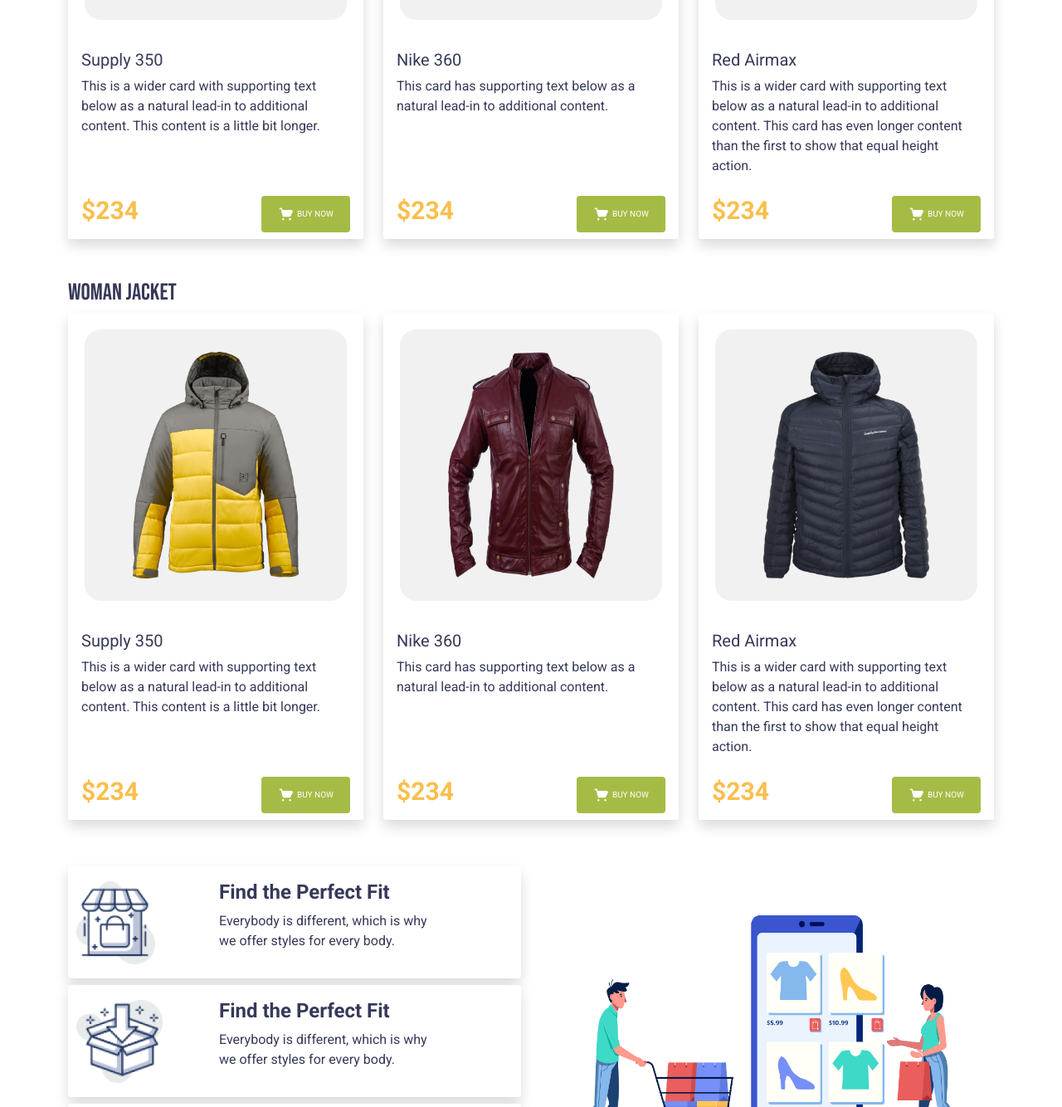
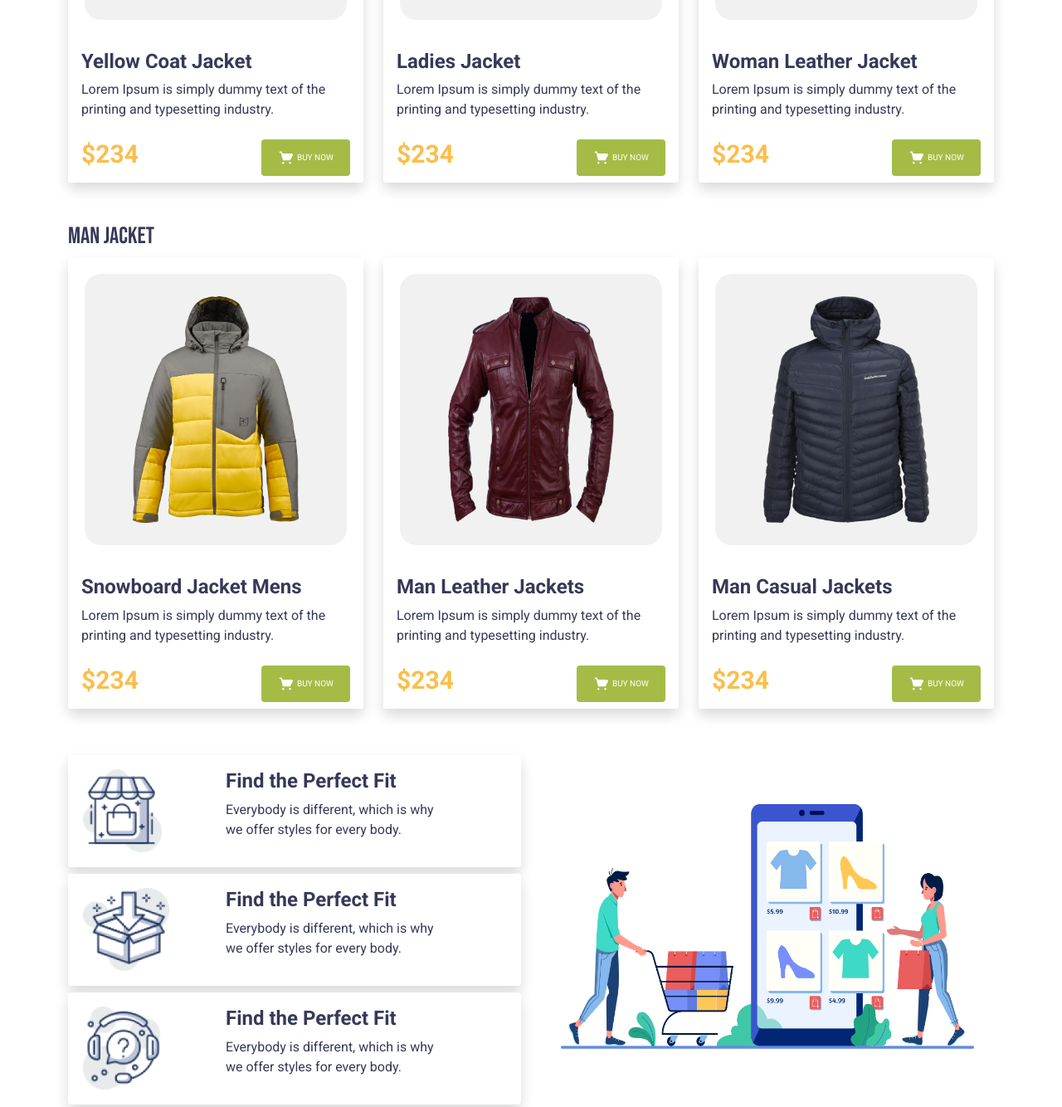
Before and after one commit to jany-coder/assignment-02-PenguinFashion, a plain HTML site: page index.html in a window 1280 px wide. Shown: the part 1113-2447 px from the top of the page at 83% size. Drawn offline with Linux system fonts and the light colour scheme.

Commit message:
final-submit

```diff
--- a/css/style.css
+++ b/css/style.css
@@ -20,17 +20,7 @@ body{
     color:  #363958;
 }
 
-.orange{
-    color:#FABE4C;
-}
 
-.dark-blue{
-    color: #363958;
-}
-
-.black{
-    color: #3E3E3E;
-}
 
 .btn-custom{
     color: #FFFFFF;
@@ -82,6 +72,10 @@ body{
     color: #FABE4C;
 }
 
+.bg-orange{
+    background-color: #FABE4C ;
+}
+
 .card-footer{
     border: 0;
     background-color: #FFFFFF;
@@ -108,3 +102,10 @@ body{
     font-size: 24px;
     font-weight: 600;
 }
+
+
+.card-title{
+    font-family: 'Roboto', sans-serif;
+    font-size: 24px;
+    font-weight: 600;
+}
--- a/index.html
+++ b/index.html
@@ -47,7 +47,8 @@
                 <div class="container">
                     <div class="row d-flex align-items-center">
                         <div class="col-md-4">
-                            <h1 class="main-header-font">BE THE PENGUIN <br><span style="color: #FABE4C">OF WINTER</span></h1>
+                            <h1 class="main-header-font">BE THE PENGUIN <br><span style="color: #FABE4C">OF
+                                    WINTER</span></h1>
                             <p>Lorem Ipsum is simply dummy text of the printing and typesetting industry.</p>
                             <button class="btn btn-success btn-custom">
                                 <img src="images/shopping-cart 1.png" alt=""> BUY NOW
@@ -79,9 +80,9 @@
                             <img src="images/jacket-01.png" class="card-img-top" alt="...">
                         </div>
                         <div class="card-body">
-                        <h5 class="card-title">Supply 350</h5>
-                        <p class="card-text">This is a wider card with supporting text below as a natural lead-in to
-                            additional content. This content is a little bit longer.</p>
+                            <h5 class="card-title">Yellow Coat Jacket </h5>
+                            <p class="card-text">Lorem Ipsum is simply dummy text of the
+                                printing and typesetting industry.</p>
                         </div>
                         <div class="card-footer d-flex justify-content-between">
                             <h3 class="price">$234</h3>
@@ -97,9 +98,9 @@
                             <img src="images/jacket-02.png" class="card-img-top" alt="...">
                         </div>
                         <div class="card-body">
-                        <h5 class="card-title">Nike 360</h5>
-                        <p class="card-text">This card has supporting text below as a natural lead-in to additional
-                            content.</p>
+                            <h5 class="card-title">Ladies Jacket </h5>
+                            <p class="card-text">Lorem Ipsum is simply dummy text of the
+                                printing and typesetting industry.</p>
                         </div>
                         <div class="card-footer d-flex justify-content-between">
                             <h3 class="price">$234</h3>
@@ -115,10 +116,9 @@
                             <img src="images/jacket-03.png" class="card-img-top" alt="...">
                         </div>
                         <div class="card-body">
-                        <h5 class="card-title">Red Airmax</h5>
-                        <p class="card-text">This is a wider card with supporting text below as a natural lead-in to
-                            additional content. This card has even longer content than the first to show that equal
-                            height action.</p>
+                            <h5 class="card-title">Woman Leather Jacket </h5>
+                            <p class="card-text">Lorem Ipsum is simply dummy text of the
+                                printing and typesetting industry.</p>
                         </div>
                         <div class="card-footer d-flex justify-content-between">
                             <h3 class="price">$234</h3>
@@ -137,7 +137,7 @@
     <!-- Man Jaccket Start -->
     <section class="mt-5">
         <div class="container">
-            <h3 class="section-header-font">WOMAN JACKET</h3>
+            <h3 class="section-header-font">MAN JACKET</h3>
             <div class="row row-cols-1 row-cols-md-3 g-4">
                 <div class="col">
                     <div class="card jacket-card h-100 shadow">
@@ -145,9 +145,9 @@
                             <img src="images/jacket-04.png" class="card-img-top" alt="...">
                         </div>
                         <div class="card-body">
-                        <h5 class="card-title">Supply 350</h5>
-                        <p class="card-text">This is a wider card with supporting text below as a natural lead-in to
-                            additional content. This content is a little bit longer.</p>
+                            <h5 class="card-title">Snowboard Jacket Mens </h5>
+                            <p class="card-text">Lorem Ipsum is simply dummy text of the
+                                printing and typesetting industry.</p>
                         </div>
                         <div class="card-footer d-flex justify-content-between">
                             <h3 class="price">$234</h3>
@@ -163,9 +163,9 @@
                             <img src="images/jacket-05.png" class="card-img-top" alt="...">
                         </div>
                         <div class="card-body">
-                        <h5 class="card-title">Nike 360</h5>
-                        <p class="card-text">This card has supporting text below as a natural lead-in to additional
-                            content.</p>
+                            <h5 class="card-title">Man Leather Jackets </h5>
+                            <p class="card-text">Lorem Ipsum is simply dummy text of the
+                                printing and typesetting industry.</p>
                         </div>
                         <div class="card-footer d-flex justify-content-between">
                             <h3 class="price">$234</h3>
@@ -181,10 +181,9 @@
                             <img src="images/jacket-06.png" class="card-img-top" alt="...">
                         </div>
                         <div class="card-body">
-                        <h5 class="card-title">Red Airmax</h5>
-                        <p class="card-text">This is a wider card with supporting text below as a natural lead-in to
-                            additional content. This card has even longer content than the first to show that equal
-                            height action.</p>
+                            <h5 class="card-title">Man Casual Jackets</h5>
+                            <p class="card-text">Lorem Ipsum is simply dummy text of the
+                                printing and typesetting industry.</p>
                         </div>
                         <div class="card-footer d-flex justify-content-between">
                             <h3 class="price">$234</h3>
@@ -204,30 +203,30 @@
         <div class="row">
             <div class="col-md-6">
                 <div class="icon-card d-flex align-items-center shadow rounded mt-2">
-                <div class="col-md-4 icon">
+                    <div class="col-md-4 icon p-2">
                         <img src="images/icon-01.png" alt="">
                     </div>
-                <div class="col-md-6">
+                    <div class="col-md-6 p-2">
                         <h3 class="icon-header">Find the Perfect Fit</h3>
                         <p>Everybody is different, which is why we offer styles for every body.</p>
                     </div>
                 </div>
 
                 <div class="icon-card d-flex align-items-center shadow rounded mt-2">
-                <div class="col-md-4 icon">
+                    <div class="col-md-4 icon p-2">
                         <img src="images/icon-2.png" alt="">
                     </div>
-                <div class="col-md-6">
+                    <div class="col-md-6 p-2">
                         <h3 class="icon-header">Find the Perfect Fit</h3>
                         <p>Everybody is different, which is why we offer styles for every body.</p>
                     </div>
                 </div>
 
                 <div class="icon-card d-flex align-items-center shadow rounded mt-2">
-                <div class="col-md-4 icon">
+                    <div class="col-md-4 icon p-2">
                         <img src="images/icon-3.png" alt="">
                     </div>
-                <div class="col-md-6">
+                    <div class="col-md-6 p-2">
                         <h3 class="icon-header">Find the Perfect Fit</h3>
                         <p>Everybody is different, which is why we offer styles for every body.</p>
                     </div>
@@ -244,9 +243,24 @@
 
     </section>
     <!-- Find Sectio End -->
-    <section>
 
+
+    <!-- Section Submit Start -->
+    <section style="height : 350px" class="d-flex bg-orange justify-content-center align-items-center mt-5">
+        <div>
+            <h1>LET'S STAY IN TOUCH</h1>
+            <h5>Get updates on sales, specials and more</h5>
+            <input style="width: 300px;" type="text" placeholder="Enter your email address" name="" id="">
+            <div class="mt-2">
+                <button class="btn btn-success">SUBMIT</button>
+            </div>
+        </div>
     </section>
+    <!-- Section Backpack End -->
+    </main>
+    <footer class="text-center mt-5">
+        <small>©2021. Penguin Fashion. All rights reserved. Sofia, Md. Azizul Haque Jany</small>
+    </footer>
 
     <!-- for js -->
     <script src="js/bootstrap.bundle.min.js"></script>
```
Lines whose indentation alone changed are shown as unchanged.
